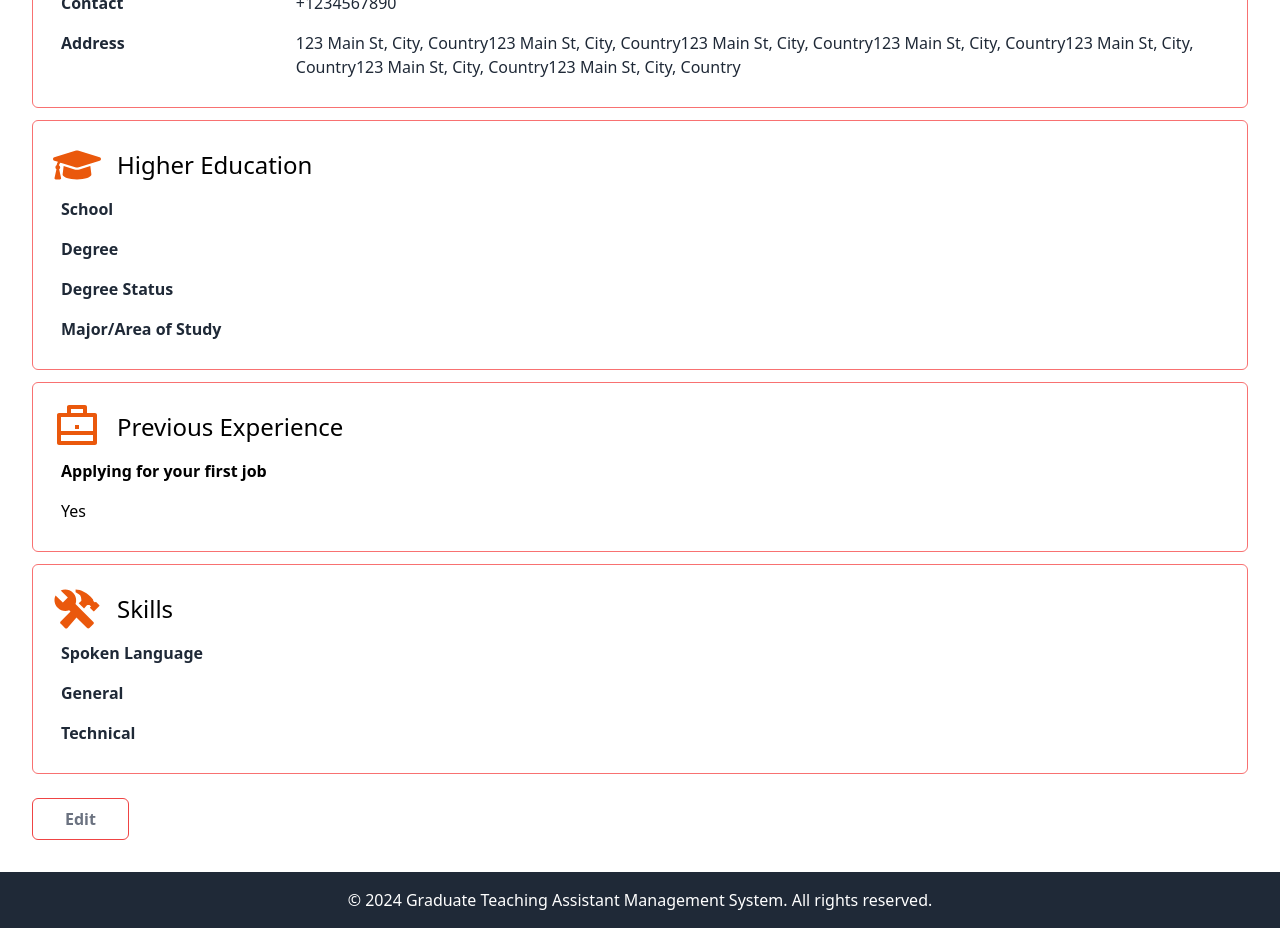
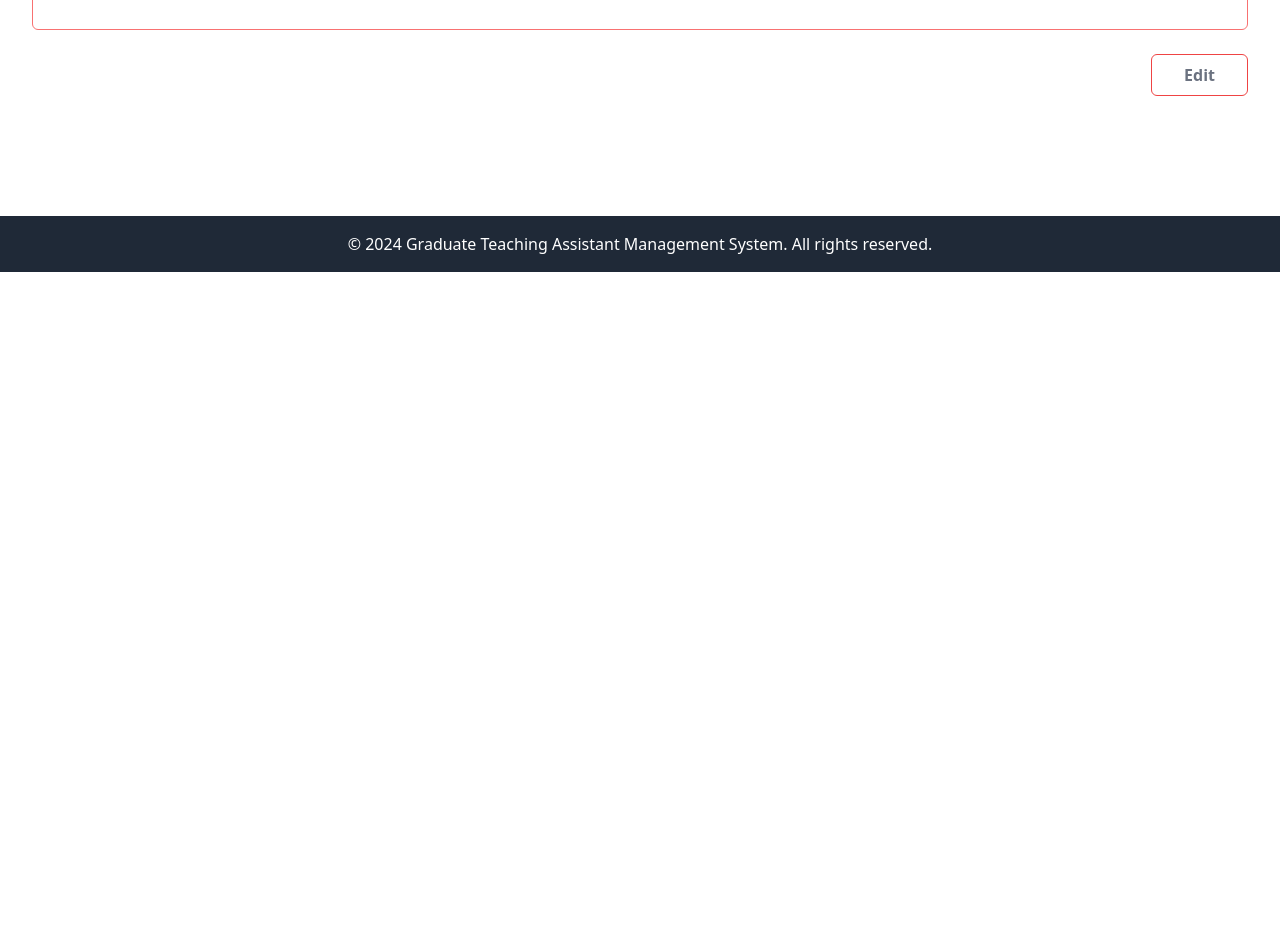
Before and after one commit to amit-yadav207/gtams_frontend, a React (Vite) app: page /profile in a window 1280 px wide. Shown: the part 540-1468 px from the top of the page. After the commit the page ends 812 px from the top, so only its background shows below. Built offline with nearby package versions, Linux system fonts and the light colour scheme.

Commit message:
changed profile page

```diff
--- a/src/pages/TApages/ProfilePage.jsx
+++ b/src/pages/TApages/ProfilePage.jsx
@@ -38,12 +38,12 @@ function ProfilePage({ user }) {
             JOHN DOE
           </div>
         </div>
-        <button
+        {/*<button
           className="border border-red-500 bg-white-500 text-gray-500 hover:bg-red-500 hover:text-white font-semibold py-2 px-8 rounded-md m-3"
           onClick={handleEditClick}
         >
           Edit
-        </button>
+        </button>*/}
         {/*<div className="block border border-red-400 rounded-md p-5 m-3">Resume</div>*/}
         <div className="block border border-red-400 rounded-md p-5 m-3  ">
           <div className="flex items-center">
@@ -53,7 +53,7 @@ function ProfilePage({ user }) {
 
           <table className="text-gray-800 ">
             <colgroup>
-              <col style={{ width: "15%" }} /> {/* Set width of first column */}
+              <col style={{ width: "15%" }} />
               <col style={{ width: "60%" }} />{" "}
               {/* Set width of second column */}
             </colgroup>
@@ -78,15 +78,15 @@ function ProfilePage({ user }) {
           </table>
         </div>
 
-        <div className="block border border-red-400 rounded-md p-5 m-3  ">
+        {/* <div className="block border border-red-400 rounded-md p-5 m-3  ">
           <div className="flex items-center">
             <FaGraduationCap className="h-12 w-12 mr-4 text-orange-600" />
             <span className="text-2xl font-sans"> Higher Education</span>
           </div>
 
           <table className="text-gray-800">
-            <col style={{ width: "15%" }} /> {/* Set width of first column */}
-            <col style={{ width: "60%" }} /> {/* Set width of second column */}
+            <col style={{ width: "15%" }} />
+            <col style={{ width: "60%" }} />
             <tbody className="">
               <tr>
                 <td className="p-2 font-semibold align-top">School</td>
@@ -108,16 +108,16 @@ function ProfilePage({ user }) {
               </tr>
             </tbody>
           </table>
-        </div>
+  </div>*/}
 
-        <div className="block border border-red-400 rounded-md p-5 m-3  ">
+        {/*<div className="block border border-red-400 rounded-md p-5 m-3  ">
           <div className="flex items-center">
             <RiBriefcaseLine className="h-12 w-12 mr-4 text-orange-600" />
             <span className="text-2xl font-sans">Previous Experience</span>
           </div>
           <p className="p-2 font-semibold ">Applying for your first job</p>
           <p className="p-2 ">Yes</p>
-          {/**
+
             <table className="text-gray-800">
               <col style={{ width: "15%" }} />
               <col style={{ width: "60%" }} />{" "}
@@ -131,17 +131,17 @@ function ProfilePage({ user }) {
                 </tr>
               </tbody>
             </table>
-          */}
-        </div>
-        <div className="block border border-red-400 rounded-md p-5 m-3  ">
+
+        </div>*/}
+        {/*<div className="block border border-red-400 rounded-md p-5 m-3  ">
           <div className="flex items-center">
             <IoMdConstruct className="h-12 w-12 mr-4 text-orange-600" />
             <span className="text-2xl font-sans">Skills</span>
           </div>
 
           <table className="text-gray-800">
-            <col style={{ width: "15%" }} /> {/* Set width of first column */}
-            <col style={{ width: "60%" }} /> {/* Set width of second column */}
+            <col style={{ width: "15%" }} />
+            <col style={{ width: "60%" }} />
             <tbody className="">
               <tr>
                 <td className="p-2 font-semibold align-top">Spoken Language</td>
@@ -157,13 +157,15 @@ function ProfilePage({ user }) {
               </tr>
             </tbody>
           </table>
-        </div>
+      </div>*/}
         {/*<div className="block border border-red-400 rounded-md p-5 m-3">
           Cover letter
   </div>*/}
-        <button className="border border-red-500 bg-white-500 text-gray-500 hover:bg-red-500 hover:text-white font-semibold py-2 px-8 rounded-md m-3">
-          Edit
-        </button>
+        <div className="text-right">
+          <button className="text-right border border-red-500 bg-white-500 text-gray-500 hover:bg-red-500 hover:text-white font-semibold py-2 px-8 rounded-md m-3"  onClick={handleEditClick}>
+            Edit
+          </button>
+        </div>
       </div>
     </div>
   );
--- a/src/pages/TApages/UpdateProfilePage.jsx
+++ b/src/pages/TApages/UpdateProfilePage.jsx
@@ -15,9 +15,32 @@ const dummyUserData = {
 
 function UpdateProfilePage({ user }) {
   const [editedUser, setEditedUser] = useState({ ...dummyUserData });
+  const [isFirstJob, setIsFirstJob] = useState(true);
 
+  const [courses, setCourses] = useState([]);
+  const [newCourse, setNewCourse] = useState("");
+
+  const handleCourseInputChange = (e) => {
+    setNewCourse(e.target.value);
+  };
+
+  const handleAddCourse = () => {
+    if (newCourse.trim() !== "") {
+      setCourses([...courses, newCourse]);
+      setNewCourse("");
+    }
+  };
+
+  const handleRemoveCourse = (index) => {
+    const updatedCourses = [...courses];
+    updatedCourses.splice(index, 1);
+    setCourses(updatedCourses);
+  };
   const handleInputChange = (event) => {
     const { name, value } = event.target;
+    if (name == "applyingForFirstJob") {
+      setIsFirstJob(value == "yes");
+    }
     setEditedUser((prevState) => ({
       ...prevState,
       [name]: value,
@@ -48,14 +71,14 @@ function UpdateProfilePage({ user }) {
             JOHN DOE
           </div>
         </div>
-        <div className="flex justify-between">
+        {/* <div className="flex justify-between">
           <button className="border border-red-500 bg-white-500 text-gray-500 hover:bg-red-500 hover:text-white font-semibold py-2 px-8 rounded-md m-3">
             Cancel
           </button>
           <button className="border border-red-500 bg-white-500 text-gray-500 hover:bg-red-500 hover:text-white font-semibold py-2 px-8 rounded-md m-3">
             Save
           </button>
-        </div>
+  </div>*/}
         {/*<div className="block border border-red-400 rounded-md p-5 m-3">Resume</div>*/}
 
         <div className="block border border-red-400 rounded-md p-5 m-3  ">
@@ -65,8 +88,8 @@ function UpdateProfilePage({ user }) {
           </div>
 
           <table className="text-gray-800">
-            <col style={{ width: "15%" }} /> {/* Set width of first column */}
-            <col style={{ width: "60%" }} /> {/* Set width of second column */}
+            <col style={{ width: "15%" }} />
+            <col style={{ width: "60%" }} />
             <tbody className="">
               <tr>
                 <td className="p-2 font-semibold align-top">Name</td>
@@ -115,15 +138,15 @@ function UpdateProfilePage({ user }) {
           </table>
         </div>
 
-        <div className="block border border-red-400 rounded-md p-5 m-3  ">
+      { /* <div className="block border border-red-400 rounded-md p-5 m-3  ">
           <div className="flex items-center">
             <FaGraduationCap className="h-12 w-12 mr-4 text-orange-600" />
             <span className="text-2xl font-sans"> Higher Education</span>
           </div>
 
           <table className="text-gray-800">
-            <col style={{ width: "15%" }} /> {/* Set width of first column */}
-            <col style={{ width: "60%" }} /> {/* Set width of second column */}
+            <col style={{ width: "15%" }} />
+            <col style={{ width: "60%" }} />
             <tbody className="">
               <tr>
                 <td className="p-2 font-semibold align-top">School</td>
@@ -206,10 +229,55 @@ function UpdateProfilePage({ user }) {
                 />
                 <span className="ml-2">No</span>
               </label>
+              {!isFirstJob && (
+                <div className="mt-4">
+                  <label htmlFor="courses">
+                    <span className=" font-semibold align-top mr-12">
+                      {" "}
+                      Courses{" "}
+                    </span>
+                    <input
+                      type="text"
+                      id="courses"
+                      name="courses"
+                      value={newCourse}
+                      onChange={handleCourseInputChange}
+                      onKeyPress={(e) => e.key === "Enter" && handleAddCourse()}
+                      placeholder="Enter course name"
+                      className="p-1 px-2 border border-red-500 rounded-md"
+                    />
+                  </label>
+                  <div className="flex flex-wrap items-center mt-2 ml-28">
+                    {courses.map((course, index) => (
+                      <div
+                        key={index}
+                        className="flex items-center bg-gray-200 rounded-md px-2 py-1 mr-2 mb-2"
+                      >
+                        <span className="mr-2">{course}</span>
+                        <button
+                          onClick={() => handleRemoveCourse(index)}
+                          className="text-red-500 hover:text-red-700 focus:outline-none"
+                        >
+                          <svg
+                            className="w-4 h-4 fill-current"
+                            viewBox="0 0 20 20"
+                          >
+                            <path
+                              fillRule="evenodd"
+                              d="M14.707 5.293a1 1 0 0 1 0 1.414L11.414 10l3.293 3.293a1 1 0 1 1-1.414 1.414L10 11.414l-3.293 3.293a1 1 0 1 1-1.414-1.414L8.586 10 5.293 6.707a1 1 0 0 1 1.414-1.414L10 8.586l3.293-3.293a1 1 0 0 1 1.414 0z"
+                              clipRule="evenodd"
+                            />
+                          </svg>
+                        </button>
+                      </div>
+                    ))}
+                  </div>
+                </div>
+              )}
             </div>
           </div>
 
-          {/**
+
             <table className="text-gray-800">
               <col style={{ width: "15%" }} />
               <col style={{ width: "60%" }} />{" "}
@@ -223,7 +291,7 @@ function UpdateProfilePage({ user }) {
                 </tr>
               </tbody>
             </table>
-          */}
+
         </div>
         <div className="block border border-red-400 rounded-md p-5 m-3  ">
           <div className="flex items-center">
@@ -232,8 +300,8 @@ function UpdateProfilePage({ user }) {
           </div>
 
           <table className="text-gray-800">
-            <col style={{ width: "15%" }} /> {/* Set width of first column */}
-            <col style={{ width: "60%" }} /> {/* Set width of second column */}
+            <col style={{ width: "15%" }} />
+            <col style={{ width: "60%" }} />
             <tbody className="">
               <tr>
                 <td className="p-2 font-semibold align-top">Spoken Language</td>
@@ -267,11 +335,9 @@ function UpdateProfilePage({ user }) {
               </tr>
             </tbody>
           </table>
-        </div>
-        {/*<div className="block border border-red-400 rounded-md p-5 m-3">
-          Cover letter
-  </div>*/}
-        <div className="flex justify-between">
+        </div>*/}
+
+        <div className="flex justify-end">
           <button className="border border-red-500 bg-white-500 text-gray-500 hover:bg-red-500 hover:text-white font-semibold py-2 px-8 rounded-md m-3">
             Cancel
           </button>
```
